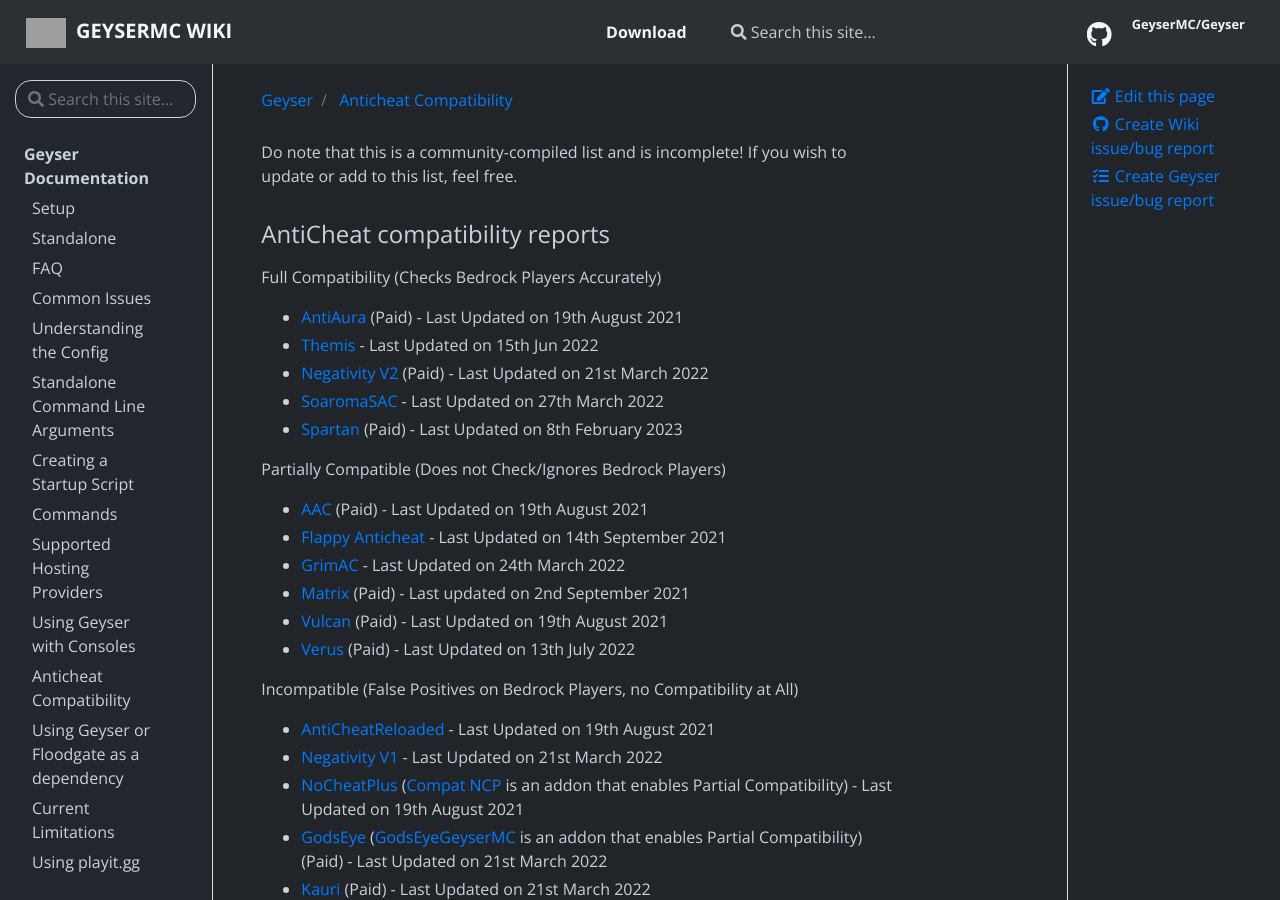
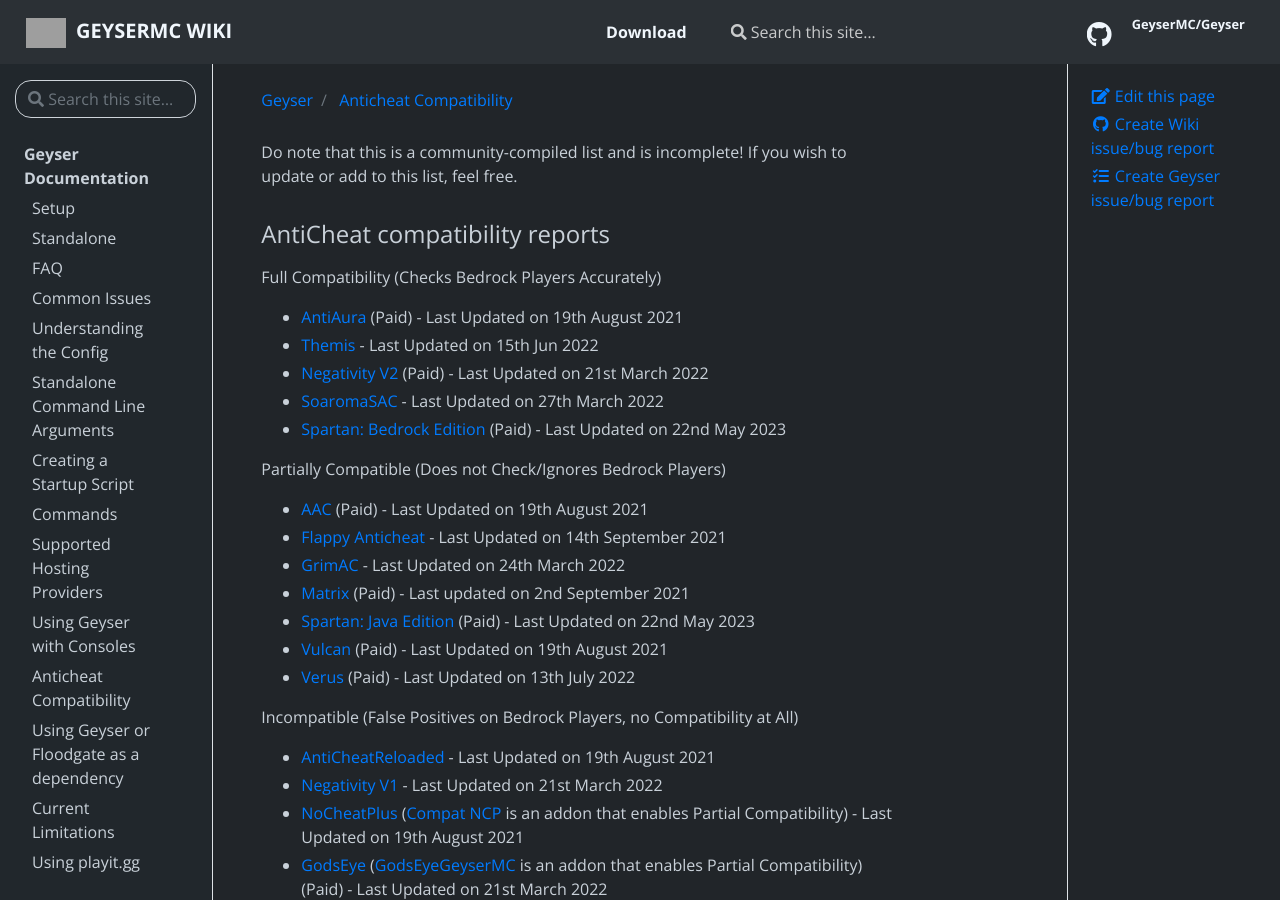
Before and after one commit to GeyserMC/GeyserWiki, a Jekyll site: the page built from _docs/geyser/anticheat-compatibility.md, in a window 1280 px wide and 900 px high. Built offline with Jekyll 4.4.1, drawn with Linux system fonts in a browser that asks for light colours; grey boxes are pictures that could not be loaded.

Commit message:
Update anticheat-compatibility.md (#154)
Updated Spartan AntiCheat categorisation

```diff
--- a/_docs/geyser/anticheat-compatibility.md
+++ b/_docs/geyser/anticheat-compatibility.md
@@ -14,7 +14,7 @@
 - [Themis](https://www.spigotmc.org/resources/90766/){:target="_blank"} - Last Updated on 15th Jun 2022
 - [Negativity V2](https://www.spigotmc.org/resources/86874/){:target="_blank"} (Paid) - Last Updated on 21st March 2022
 - [SoaromaSAC](https://www.spigotmc.org/resources/87702/){:target="_blank"} - Last Updated on 27th March 2022
-- [Spartan](https://www.spigotmc.org/resources/25638/){:target="_blank"} (Paid) - Last Updated on 8th February 2023
+- [Spartan: Bedrock Edition](https://builtbybit.com/resources/12832/){:target="_blank"} (Paid) - Last Updated on 22nd May 2023
 
 Partially Compatible (Does not Check/Ignores Bedrock Players)
 
@@ -22,6 +22,7 @@
 - [Flappy Anticheat](https://www.spigotmc.org/resources/92180/){:target="_blank"} - Last Updated on 14th September 2021
 - [GrimAC](https://github.com/MWHunter/Grim){:target="_blank"} - Last Updated on 24th March 2022
 - [Matrix](https://matrix.rip/){:target="_blank"} (Paid) - Last updated on 2nd September 2021
+- [Spartan: Java Edition](https://www.spigotmc.org/resources/25638/){:target="_blank"} (Paid) - Last Updated on 22nd May 2023
 - [Vulcan](https://www.spigotmc.org/resources/83626/){:target="_blank"} (Paid) - Last Updated on 19th August 2021
 - [Verus](https://verus.ac){:target="_blank"} (Paid) - Last Updated on 13th July 2022
 
```
